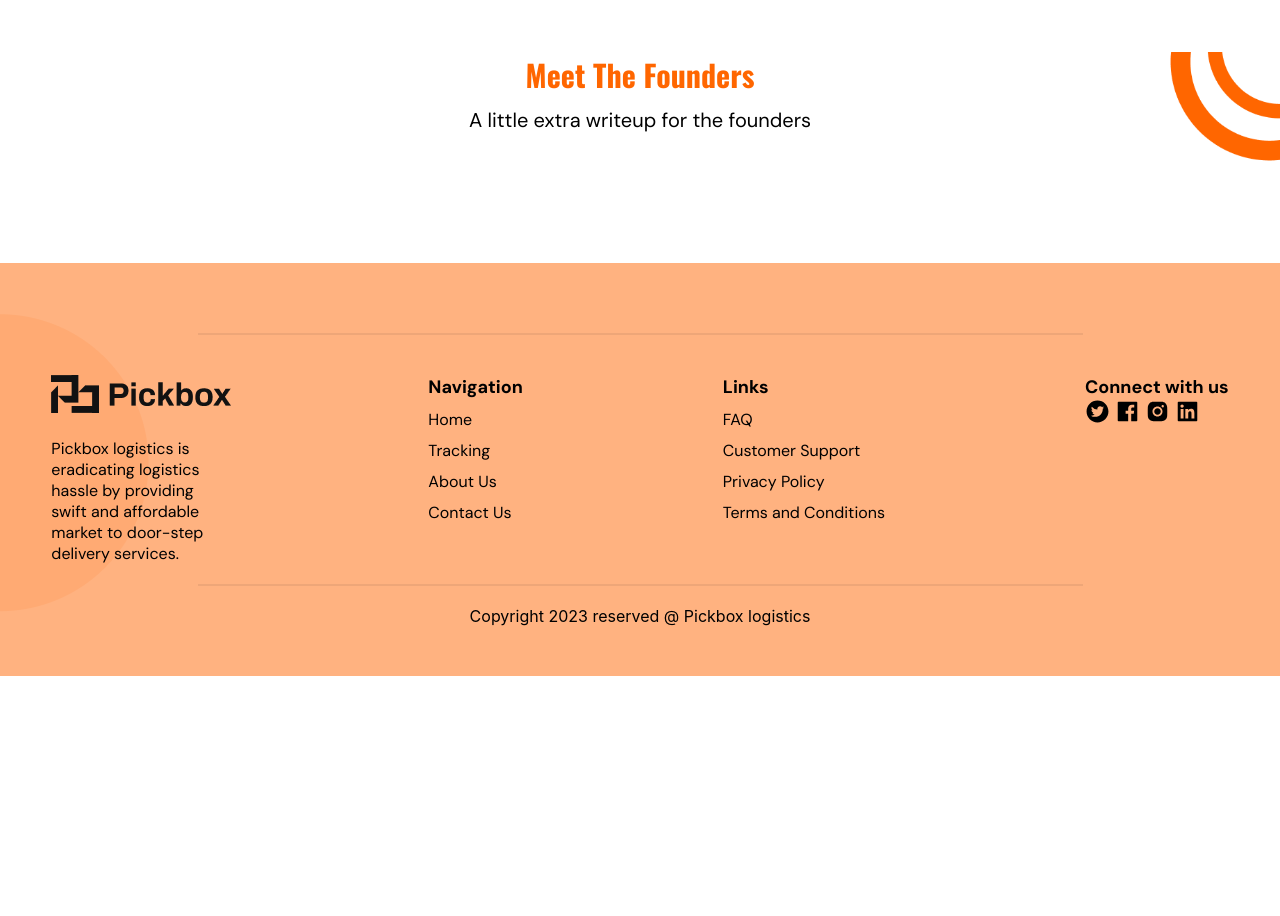
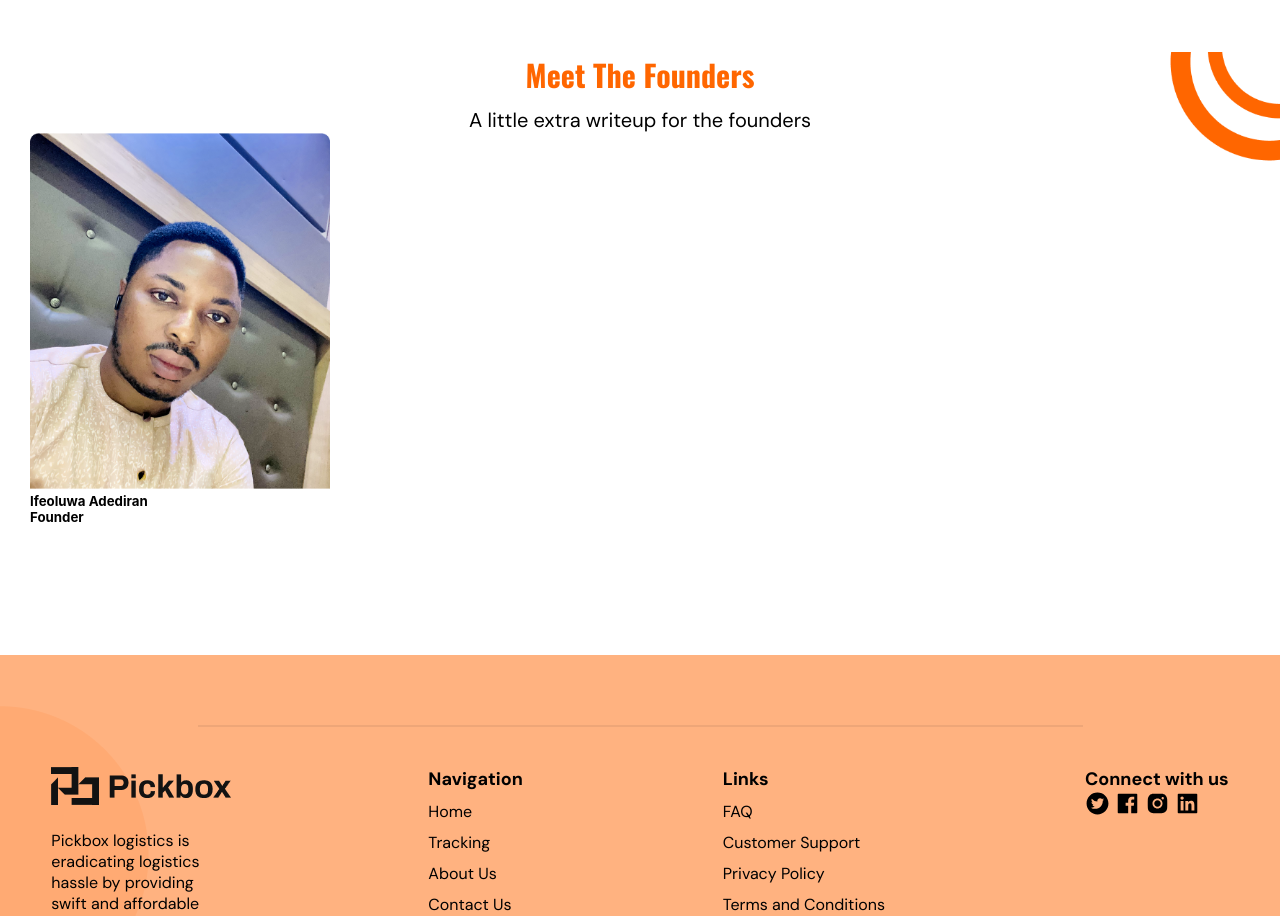
Before and after one commit to Pickbox-Project/Pickbox-frontend, a React (Create React App) app: page /aboutus in a window 1280 px wide. Shown: the part 800-1716 px from the top of the page. Before the commit the page ends 1476 px from the top, so only its background shows below. Built offline with nearby package versions, Linux system fonts and the light colour scheme.

Commit message:
Started working on the Founders Component

```diff
--- a/src/Components/Founders/Founders.css
+++ b/src/Components/Founders/Founders.css
@@ -24,3 +24,9 @@
     font-weight: 300;
     font-family: "DM Sans", sans-serif;
 }
+
+.founder-image {
+    width: 300px;
+    border-top-right-radius: 6px;
+    border-top-left-radius: 6px;
+}
--- a/src/Components/Founders/Founders.jsx
+++ b/src/Components/Founders/Founders.jsx
@@ -1,6 +1,7 @@
 import React from "react";
 import "./Founders.css";
 import vectorRight from "../../Assets/images/vector right.png";
+import founderImage from "../../Assets/images/Adediran Ifeoluwa.png";
 
 const Founders = () => {
   return (
@@ -15,7 +16,13 @@ const Founders = () => {
         <h5>A little extra writeup for the founders</h5>
       </div>
       <div className="founders-gallery">
-        <div className="founders-card"></div>
+        <div className="founders-card">
+          <img src={founderImage} alt="" className="founder-image" />
+          <div className="founder-info-text">
+            <h5 className="founder-name">Ifeoluwa Adediran</h5>
+            <h5 className="founder-role">Founder</h5>
+          </div>
+        </div>
       </div>
     </div>
   );
```
Also changed, not shown: src/Assets/images/Adediran Ifeoluwa.png (added).
